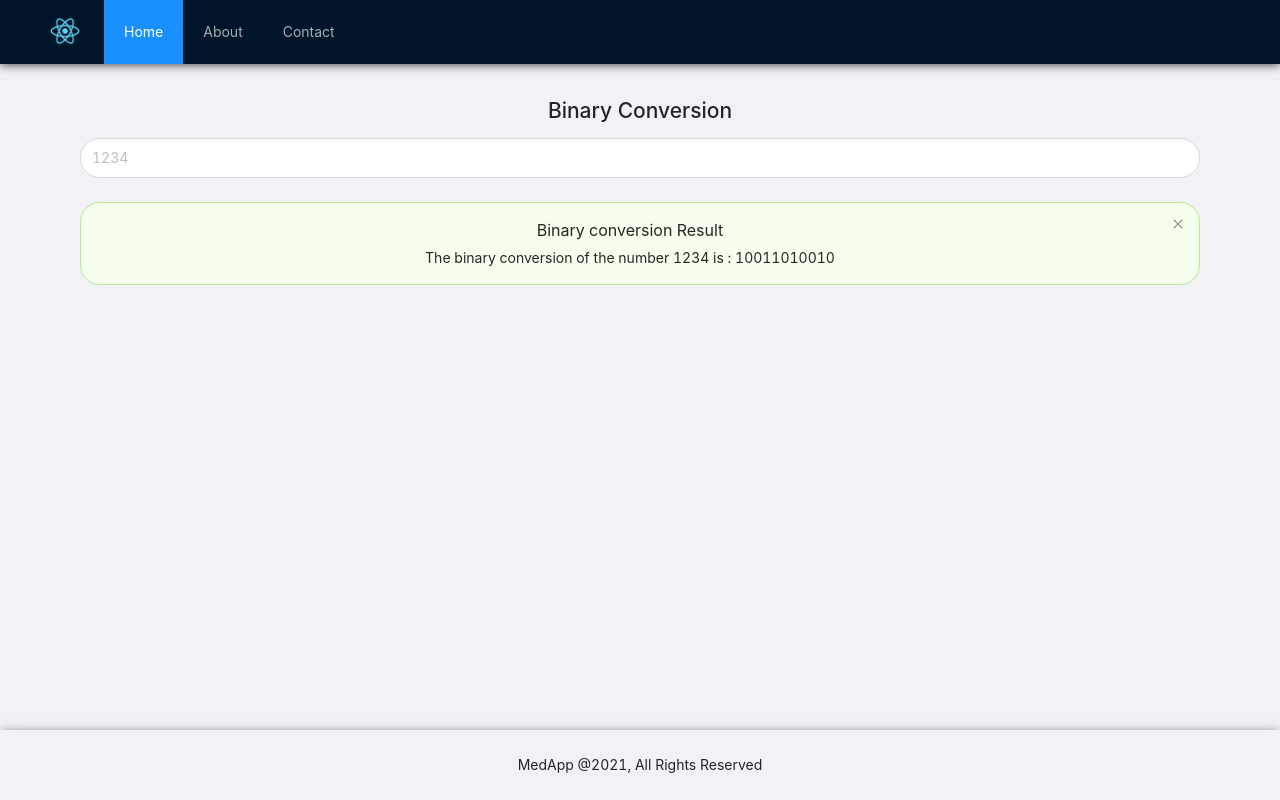
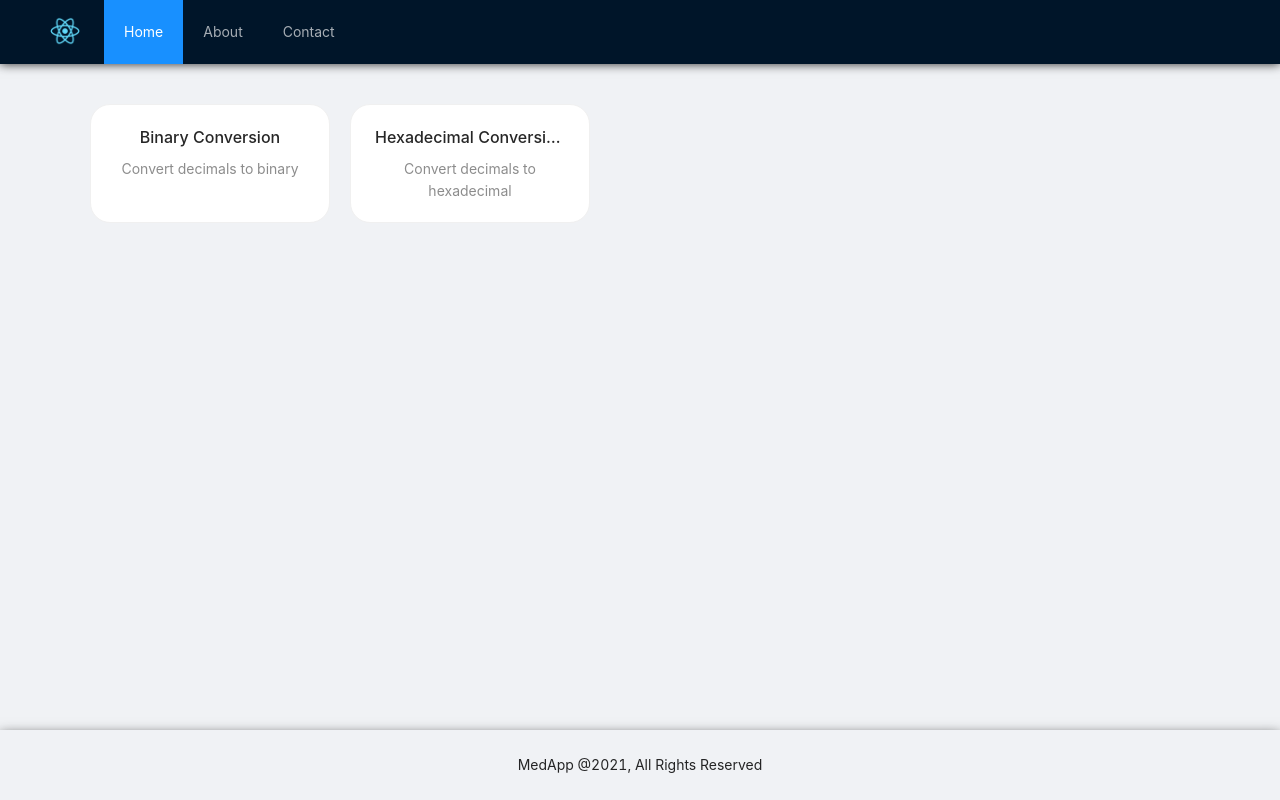
Before and after one commit to mohammedouazza/madapp, a React (Create React App) app: page / in a window 1280 px wide. Built offline with nearby package versions, Linux system fonts and the light colour scheme.

Commit message:
add drawer

```diff
--- a/src/components/Home.jsx
+++ b/src/components/Home.jsx
@@ -1,48 +1,39 @@
-import React, { useState } from "react";
-import { Form, Input, Alert } from "antd";
+import React from "react";
+import { Card, Row } from "antd";
+import { Link } from "react-router-dom";
+const { Meta } = Card;
 
-function dec2bin(dec) {
-  return (dec >>> 0).toString(2);
-}
+const cardStyle = {
+  width: 240,
+  margin: 10,
+  borderRadius: 20,
+};
 
+const pages = [
+  {
+    title: "Binary Conversion",
+    description: "Convert decimals to binary",
+    path: "/binary-conversion",
+  },
+  {
+    title: "Hexadecimal Conversion",
+    description: "Convert decimals to hexadecimal",
+    path: "/hexa-conversion",
+  },
+];
 const Home = () => {
-  const [number, setNumber] = useState(1234);
-  const [binaryNumber, setBinaryNumber] = useState(dec2bin(1234));
-  const [form] = Form.useForm();
-
-  const handleNumberChange = (e) => {
-    let newVal = e.target.value;
-    if (!newVal) {
-      setNumber(1234);
-      setBinaryNumber(dec2bin(1234));
-    } else {
-      setNumber(newVal);
-      setBinaryNumber(dec2bin(newVal));
-    }
-  };
   return (
-    <div style={{ padding: 30, textAlign: "center" }}>
-      <h1>Binary Conversion</h1>
-      <Form form={form} layout="horizontal">
-        <Form.Item required>
-          <Input
-            placeholder={"1234"}
-            onChange={handleNumberChange}
-            type="number"
-            style={{ height: "5vh", borderRadius: 20 }}
-          />
-        </Form.Item>
-      </Form>
-      {number && (
-        <Alert
-          message="Binary conversion Result"
-          description={`The binary conversion of the number ${number} is : ${binaryNumber}`}
-          type="success"
-          closable
-          style={{ borderRadius: 20 }}
-        />
-      )}
-    </div>
+    <>
+      <Row>
+        {pages.map((page, index) => (
+          <Card hoverable style={cardStyle} key={index}>
+            <Link to={page.path}>
+              <Meta title={page.title} description={page.description} />
+            </Link>
+          </Card>
+        ))}
+      </Row>
+    </>
   );
 };
 
--- /dev/null
+++ b/src/components/home/BinaryConversion.jsx
@@ -0,0 +1,49 @@
+import React, { useState } from "react";
+import { Form, Input, Alert } from "antd";
+
+function dec2bin(dec) {
+  return (dec >>> 0).toString(2);
+}
+
+function BinaryConversion() {
+  const [number, setNumber] = useState(1234);
+  const [binaryNumber, setBinaryNumber] = useState(dec2bin(1234));
+  const [form] = Form.useForm();
+
+  const handleNumberChange = (e) => {
+    let newVal = e.target.value;
+    if (!newVal) {
+      setNumber(1234);
+      setBinaryNumber(dec2bin(1234));
+    } else {
+      setNumber(newVal);
+      setBinaryNumber(dec2bin(newVal));
+    }
+  };
+  return (
+    <>
+      <h1>Binary Conversion</h1>
+      <Form form={form} layout="horizontal">
+        <Form.Item required>
+          <Input
+            placeholder={"1234"}
+            onChange={handleNumberChange}
+            type="number"
+            style={{ height: "5vh", borderRadius: 20 }}
+          />
+        </Form.Item>
+      </Form>
+      {number && (
+        <Alert
+          message="Binary conversion Result"
+          description={`The binary conversion of the number ${number} is : ${binaryNumber}`}
+          type="success"
+          closable
+          style={{ borderRadius: 20 }}
+        />
+      )}
+    </>
+  );
+}
+
+export default BinaryConversion;
--- a/src/layouts/ContentComponent.jsx
+++ b/src/layouts/ContentComponent.jsx
@@ -3,14 +3,19 @@ import { Route, Switch } from "react-router-dom";
 import About from "../components/About";
 import Contact from "../components/Contact";
 import Home from "../components/Home";
+import BinaryConversion from "../components/home/BinaryConversion";
 
 const ContentComponent = () => {
   return (
-    <div className="site-layout-background">
+    <div
+      className="site-layout-background"
+      style={{ padding: 30, textAlign: "center" }}
+    >
       <Switch>
         <Route exact path="/" component={Home} />
         <Route exact path="/about" component={About} />
         <Route exact path="/contact" component={Contact} />
+        <Route exact path="/binary-conversion" component={BinaryConversion} />
       </Switch>
     </div>
   );
--- a/src/layouts/HeaderComponent.jsx
+++ b/src/layouts/HeaderComponent.jsx
@@ -1,7 +1,8 @@
-import React from "react";
-import { Menu } from "antd";
+import React, { useState } from "react";
+import { Menu, Drawer } from "antd";
 import logo from "../images/logo_app.png";
 import { Link } from "react-router-dom";
+import { BarsOutlined } from "@ant-design/icons";
 
 const logoStyle = {
   float: "left",
@@ -13,22 +14,70 @@ const logoStyle = {
   backgroundSize: "30px",
 };
 const HeaderComponent = () => {
+  const [mobileHeader, setMobileHeader] = useState(false);
+  const [drawerVisible, setDrawerVisible] = useState(false);
+  const toggleDrawer = () => {
+    setDrawerVisible(!drawerVisible);
+  };
+  window.addEventListener("resize", () => {
+    if (window.innerWidth < 800 && !mobileHeader) {
+      setMobileHeader(true);
+    }
+    if (window.innerWidth >= 800 && mobileHeader) {
+      setMobileHeader(false);
+    }
+  });
+
+  const menu = (
+    <Menu
+      theme="dark"
+      mode={mobileHeader ? "vertical" : "horizontal"}
+      defaultSelectedKeys={["1"]}
+    >
+      <Menu.Item key="1">
+        <Link to="/">Home</Link>
+      </Menu.Item>
+      <Menu.Item key="2">
+        <Link to="/about">About</Link>
+      </Menu.Item>
+      <Menu.Item key="3">
+        <Link to="/contact">Contact</Link>
+      </Menu.Item>
+    </Menu>
+  );
   return (
     <>
       <Link to="/">
         <div style={logoStyle} />
       </Link>
-      <Menu theme="dark" mode="horizontal" defaultSelectedKeys={["1"]}>
-        <Menu.Item key="1">
-          <Link to="/">Home</Link>
-        </Menu.Item>
-        <Menu.Item key="2">
-          <Link to="/about">About</Link>
-        </Menu.Item>
-        <Menu.Item key="3">
-          <Link to="/contact">Contact</Link>
-        </Menu.Item>
-      </Menu>
+
+      {!mobileHeader ? (
+        menu
+      ) : (
+        <BarsOutlined
+          style={{
+            fontSize: 40,
+            right: 0,
+            position: "absolute",
+            marginRight: 10,
+            marginTop: 10,
+            color: "white",
+          }}
+          onClick={toggleDrawer}
+        />
+      )}
+
+      <Drawer
+        placement={"left"}
+        closable={false}
+        onClose={toggleDrawer}
+        visible={drawerVisible}
+        key={"left"}
+        drawerStyle={{ backgroundColor: "#001529" }}
+        headerStyle={{ backgroundColor: "#001529" }}
+      >
+        {menu}
+      </Drawer>
     </>
   );
 };
```
Also changed, not shown: src/components/home/HexaConversion.jsx (added, +49 -0 lines).
